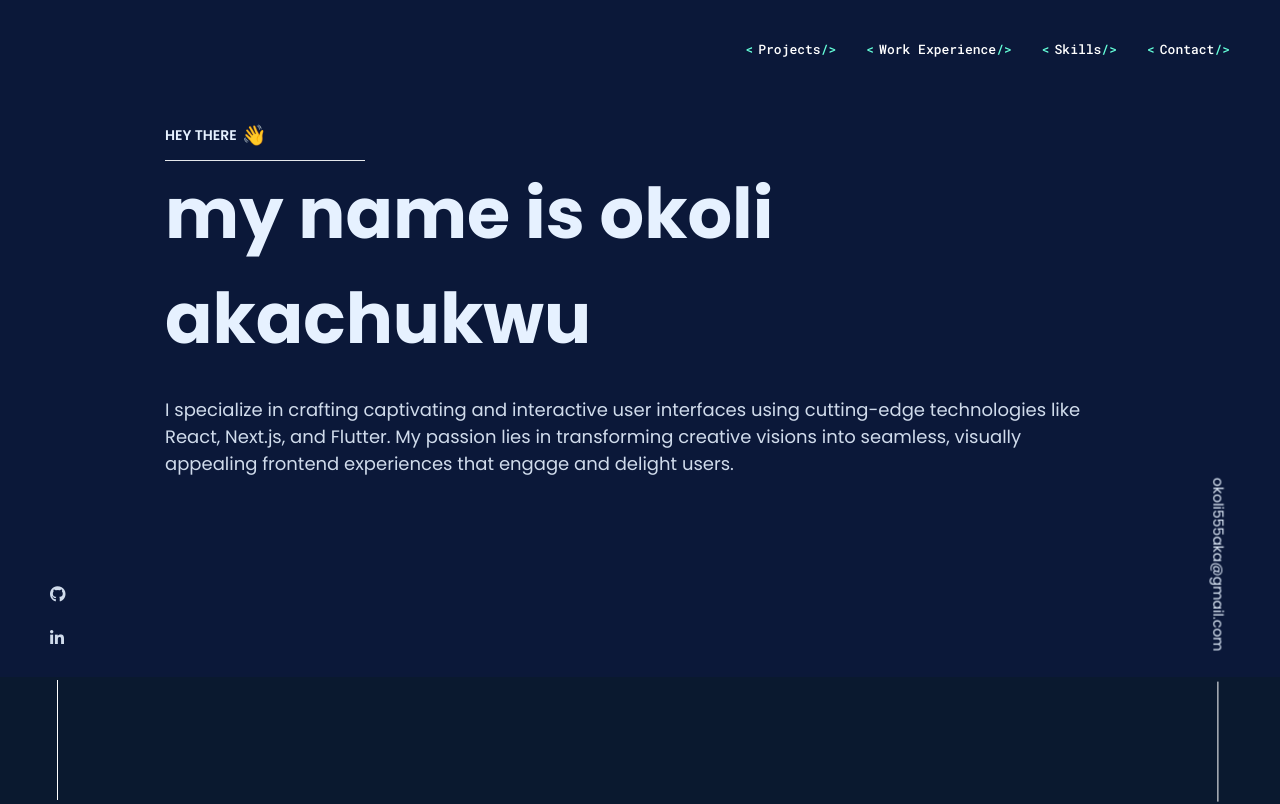
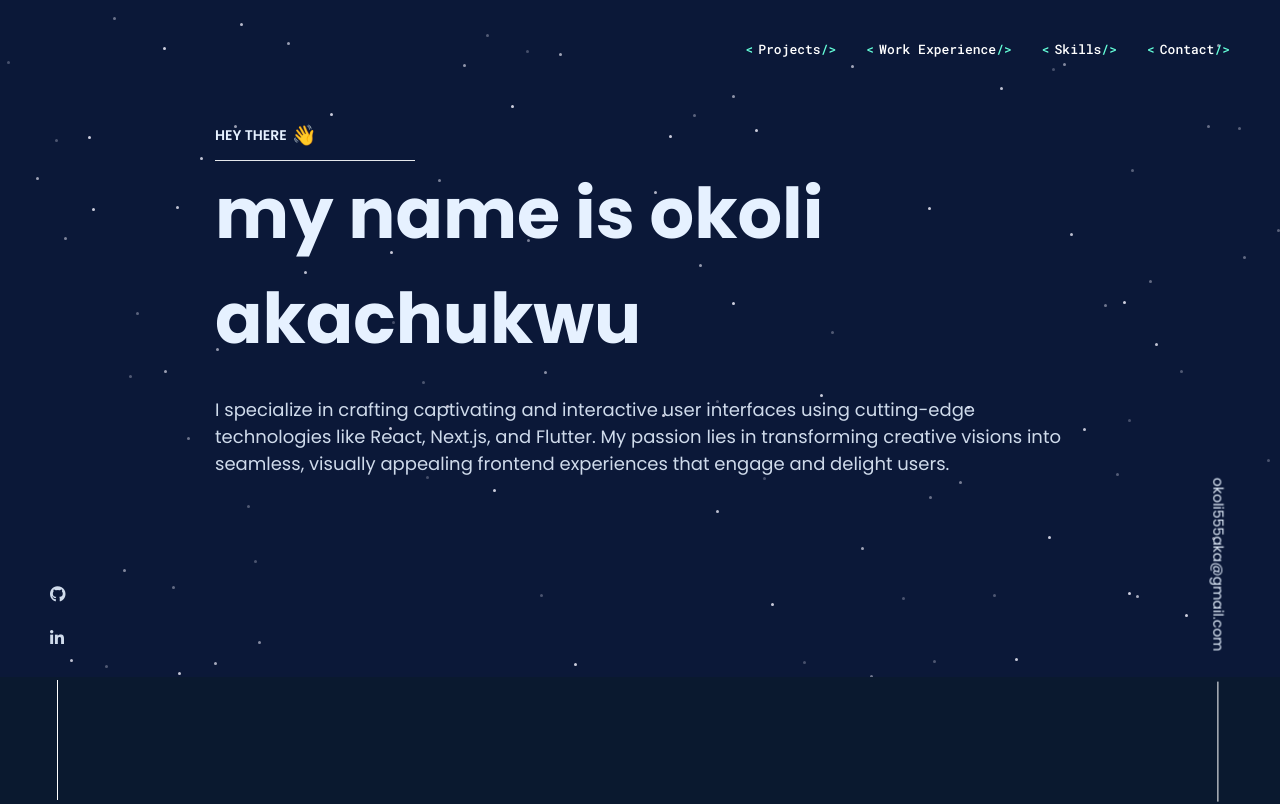
Before and after one commit to CodeDeveloper19/my-portfolio-site, a Next.js app: page / in a window 1280 px wide. Shown: the top 804 px of the page. Built offline with nearby package versions, Linux system fonts and the light colour scheme.

Commit message:
adjusted the padding along the x-axis on smaller screeens and added a starry night animation

```diff
--- a/components/footer.js
+++ b/components/footer.js
@@ -1,8 +1,10 @@
 import { Link } from "react-scroll";
+import StarsBackground from "./starrybackground";
 
 const Footer = () => {
     return (
         <footer className="w-full h-fit min-h-[100px] py-[50px] flex flex-col items-center font-[500] text-[13px] font-robotoMono relative">
+            <StarsBackground/>
             <nav className="z-10 flex flex-col items-center w-full text-white smartPhone:w-fit h-fit smartPhone:flex-row">
                 <Link to='projects' smooth={true} duration={500} className='flex flex-col group hover:cursor-pointer'>
                     <p>Projects</p>
--- a/components/header.js
+++ b/components/header.js
@@ -1,7 +1,7 @@
-import React, { useContext } from 'react';
+import { dropDownMenuContext } from '@/pages';
+import Image from 'next/image';
+import { useContext } from 'react';
 import { Link } from 'react-scroll';
-import Image from 'next/image';
-import { dropDownMenuContext } from '@/pages';
 
 const Header = () => {
     const [[isDropDownMenu, setIsDropDownMenu]] = useContext(dropDownMenuContext);
@@ -11,7 +11,7 @@ const Header = () => {
     };
 
   return (
-    <header className='absolute top-0 w-full h-fit flex flex-row justify-end pr-[50px] py-[40px] font-[500] text-[13px] font-robotoMono z-30'>
+    <header className='absolute top-0 w-full h-fit flex flex-row justify-end pr-[20px] minTablet:pr-[50px] py-[40px] font-[500] text-[13px] font-robotoMono z-30'>
         <button className='flex minTablet:hidden relative w-[20px] phone:w-[30px] h-[20px] phone:h-[30px]' onClick={dropDownMenu}><Image src='/menu.png' fill alt="illustration of a hamburger menu"/></button>
         <nav className='flex-col hidden h-full minTablet:flex minTablet:flex-row w-fit'>
             <Link to='projects' smooth={true} duration={500} className='ml-[30px] flex flex-col group hover:cursor-pointer'>
--- /dev/null
+++ b/components/starrybackground.js
@@ -0,0 +1,27 @@
+
+const StarsBackground = () => {
+  const stars = Array.from({ length: 100 }, (_, i) => ({
+    id: i,
+    left: `${Math.random() * 100}%`,
+    top: `${Math.random() * 100}%`,
+    animationDelay: `${Math.random() * 2}s`,
+  }));
+
+  return (
+    <div className="twinkling-stars">
+      {stars.map((star) => (
+        <div
+          key={star.id}
+          className="star"
+          style={{
+            left: star.left,
+            top: star.top,
+            animationDelay: star.animationDelay,
+          }}
+        />
+      ))}
+    </div>
+  );
+};
+
+export default StarsBackground;
--- a/src/pages/index.js
+++ b/src/pages/index.js
@@ -1,11 +1,12 @@
+import Contact from "components/contact";
+import Footer from "components/footer";
 import Header from "components/header";
-import Footer from "components/footer";
-import Contact from "components/contact";
+import ProjectButton from "components/projectButton";
+import Projects from "components/projects";
+import StarsBackground from "components/starrybackground";
 import Image from "next/image";
-import { useState, createContext, useEffect } from "react";
-import ProjectButton from "components/projectButton";
+import { createContext, useEffect, useState } from "react";
 import { Link } from 'react-scroll';
-import Projects from "components/projects";
 
 export const notificationContext = createContext();
 export const buttonContext = createContext();
@@ -349,7 +350,8 @@ export default function Home() {
     </dropDownMenuContext.Provider>
       <main className='w-full normal:w-[1349px] h-fit flex flex-col items-center z-20'>
         <section className='relative flex justify-center w-full normal:w-screen h-fit'>
-          <div className="max-w-[950px] minLaptop:px-0 minTablet px-[50px]:minTablet:px-[100px] px-[50px] min-h-full h-fit flex pt-[120px] minTablet:pb-[200px] phone:pb-[150px] pb-[85px]">
+          <StarsBackground/>
+          <div className="max-w-[950px] minTablet:px-[50px] px-[20px] min-h-full h-fit flex pt-[120px] minTablet:pb-[200px] phone:pb-[150px] pb-[85px]">
             <div className="z-20 flex flex-col w-full h-full font-poppins">
               <div className="w-full max-w-[200px] border-b-[1px] pb-[10px] flex flex-row items-center">
                 <p className="uppercase text-[14px] font-[600] text-[#E6F1FF]">Hey there</p>
@@ -361,7 +363,7 @@ export default function Home() {
             <div className="absolute top-0 left-0 w-full h-full bg-[#131862] opacity-[0.2]"></div>
           </div>
         </section>
-        <section id="projects" className="max-w-[950px] minLaptop:px-0 minTablet px-[50px] minTablet:px-[100px] h-fit pt-[150px] flex flex-col font-poppins">
+        <section id="projects" className="max-w-[950px] px-[20px] minTablet:px-[50px] h-fit pt-[150px] flex flex-col font-poppins">
           <div className="w-full max-w-[200px] border-b-[1px] pb-[10px] flex flex-row items-center z-20">
             <p className="uppercase text-[14px] font-[600] text-[#E6F1FF]">Few things i have built</p>
             <span className="text-[20px] ml-[5px]">&#128104;&#8205;&#128187;</span>
@@ -387,7 +389,7 @@ export default function Home() {
             }
           </div>
         </section>
-        <section id="workexperience" className="max-w-[950px] minLaptop:px-0 px-[50px] minTablet:px-[100px] h-fit pt-[70px] flex flex-col font-poppins">
+        <section id="workexperience" className="max-w-[950px] px-[20px] minTablet:px-[50px] h-fit pt-[70px] flex flex-col font-poppins">
           <div className="w-full max-w-[200px] border-b-[1px] pb-[10px] flex flex-row items-center z-20">
             <p className="uppercase text-[14px] font-[600] text-[#E6F1FF]">My Professional Experience with Companies</p>
             <span className="text-[20px] ml-[10px]">💼</span>
@@ -397,7 +399,7 @@ export default function Home() {
           <div className="mt-[50px] flex flex-col w-full h-fit z-20">
             <h3 className="text-[20px] text-[#E6F1FF]">Neulogics Solutions</h3>
             <div className="flex minLaptop:flex-row flex-col justify-between text-[#64ffd9] text-[15px] mt-[10px] ml-[10px]">
-              <p>Frontend Web Developer (Student Intern)</p>
+              <p>Frontend Web Developer (Undergraduate Intern)</p>
               <p className="mt-[10px] minLaptop:mt-0">January 2022 - November 2022</p>
             </div>
             <ul className="ml-0 minTablet:ml-[30px] mt-[20px] list-none bullet w-full h-fit">
@@ -407,8 +409,15 @@ export default function Home() {
               <li className="text-[#E6F1FFE6] text-[15px] mt-[10px]">Partook in collaborative tasks with other employees of the company by editing various files and uploading them to Github through Git.</li>
             </ul>
           </div>
+          <div className="mt-[50px] flex flex-col w-full h-fit z-20">
+            <h3 className="text-[20px] text-[#E6F1FF]">Trivance Technologies</h3>
+            <div className="flex minLaptop:flex-row flex-col justify-between text-[#64ffd9] text-[15px] mt-[10px] ml-[10px]">
+              <p>Software Engineer Intern</p>
+              <p className="mt-[10px] minLaptop:mt-0">March 2025 - Present</p>
+            </div>
+          </div>
         </section>
-        <section id="skills" className="max-w-[950px] minLaptop:px-0 px-[50px] minTablet:px-[100px] h-fit pt-[150px] flex flex-col font-poppins">
+        <section id="skills" className="max-w-[950px] px-[20px] minTablet:px-[50px] h-fit pt-[150px] flex flex-col font-poppins">
           <div className="w-full max-w-[200px] border-b-[1px] pb-[10px] flex flex-row items-center z-20">
             <p className="uppercase text-[14px] font-[600] text-[#E6F1FF]">My Tools and Skills</p>
             <span className="text-[20px] ml-[10px]">🛠️</span>
@@ -483,7 +492,7 @@ export default function Home() {
             </div>
           </div>
         </section>
-        <section id="contact" className="max-w-[950px] minLaptop:px-0 px-[50px] minTablet:px-[100px] h-fit pt-[150px] pb-[100px] flex flex-col font-poppins">
+        <section id="contact" className="max-w-[950px] px-[20px] minTablet:px-[50px] h-fit pt-[150px] pb-[100px] flex flex-col font-poppins">
           <div className="w-full max-w-[200px] border-b-[1px] pb-[10px] flex flex-row items-center z-20">
             <p className="uppercase text-[14px] font-[600] text-[#E6F1FF]">Contact</p>
             <span className="text-[20px] ml-[10px]">📞</span>
--- a/src/styles/globals.css
+++ b/src/styles/globals.css
@@ -24,3 +24,26 @@
     color: #64ffd9;
     margin-right: 10px;
 }
+
+@keyframes twinkle {
+    0%, 100% { opacity: 0.3; }
+    50% { opacity: 1; }
+}
+
+.twinkling-stars {
+    position: absolute;
+    width: 100%;
+    height: 100%;
+    overflow: hidden;
+    top: 0;
+}
+
+.star {
+    position: absolute;
+    background-color: white;
+    width: 3px;
+    height: 3px;
+    border-radius: 50%;
+    opacity: 0.3;
+    animation: twinkle 2s infinite ease-in-out alternate;
+}
```
